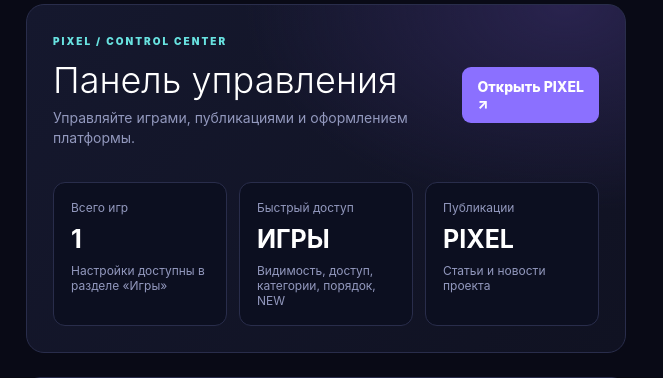
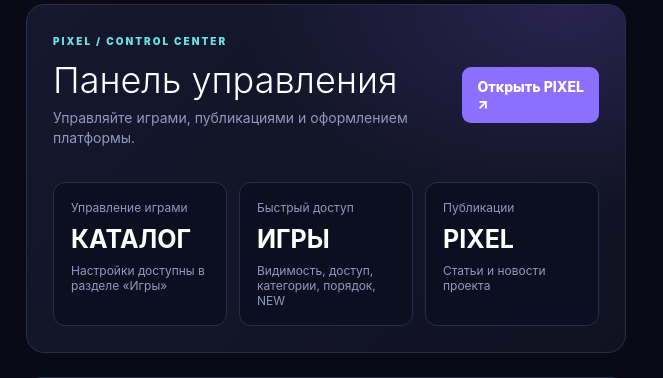
Before and after one commit to sendroom44-bit/PIXEL, a Django app: template games/templates/admin/index.html in a window 1280 px wide. Shown: the part 131-509 px from the top of the page, without its empty margins (0-663 px from the left). Run offline with Django 4.2, Linux system fonts and the light colour scheme; data comes from the database, SQL or seed files in the repository; the template is opened without the code that fills it: most values are stand-ins (such as "Sample title", 1, 10 or a date in 2020); some libraries are stand-ins or nearby versions.

Commit message:
Refine PIXEL admin dashboard cards

```diff
--- a/games/templates/admin/index.html
+++ b/games/templates/admin/index.html
@@ -7,7 +7,7 @@
     <a href="/" target="_blank" class="pixel-site-button">Открыть PIXEL ↗</a>
   </div>
   <div class="pixel-stat-grid">
-    <div class="pixel-stat"><span>Всего игр</span><strong>{{ app_list.0.models|length|default:"—" }}</strong><small>Настройки доступны в разделе «Игры»</small></div>
+    <div class="pixel-stat"><span>Управление играми</span><strong>КАТАЛОГ</strong><small>Настройки доступны в разделе «Игры»</small></div>
     <div class="pixel-stat"><span>Быстрый доступ</span><strong>ИГРЫ</strong><small>Видимость, доступ, категории, порядок, NEW</small></div>
     <div class="pixel-stat"><span>Публикации</span><strong>PIXEL</strong><small>Статьи и новости проекта</small></div>
   </div>
```
